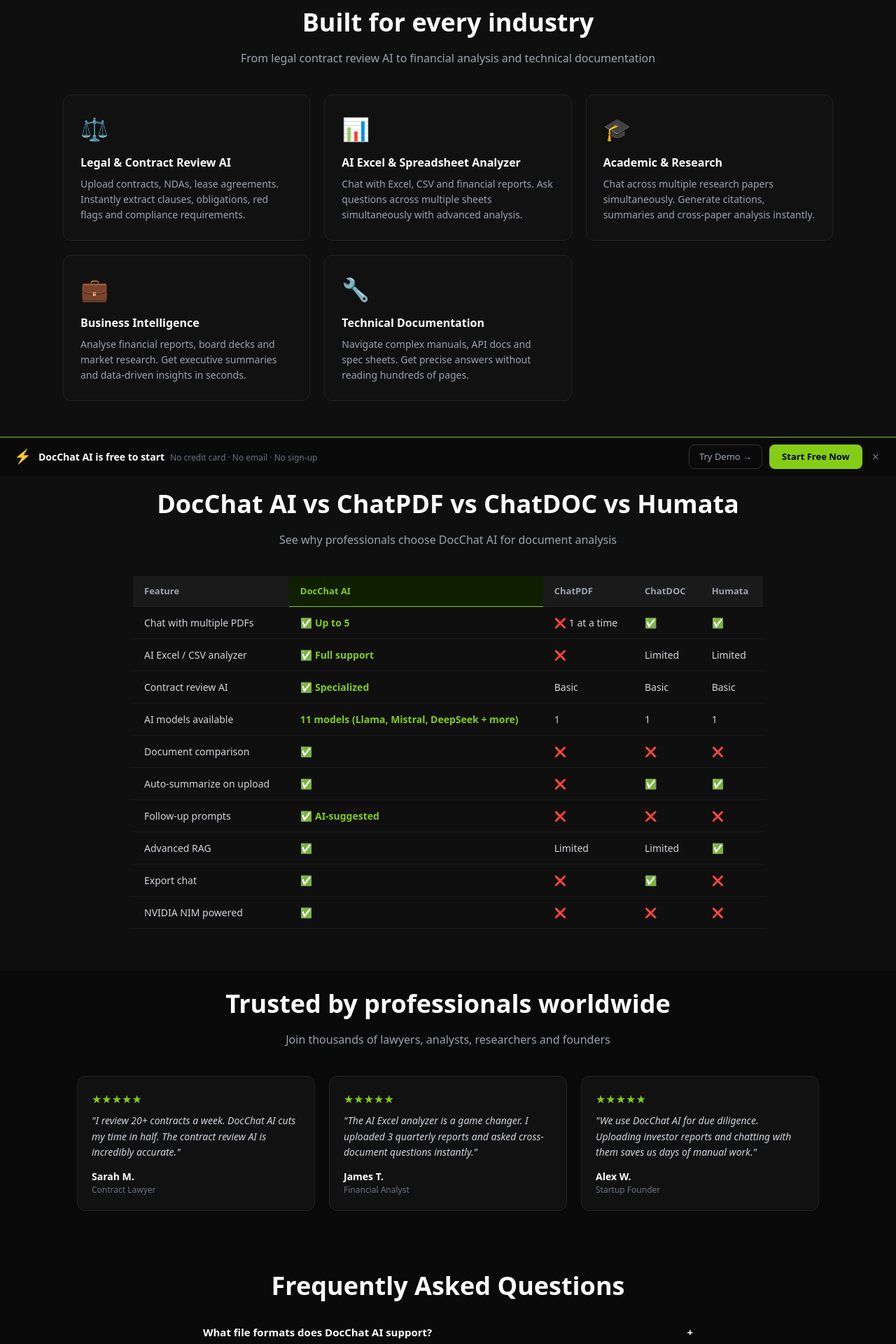
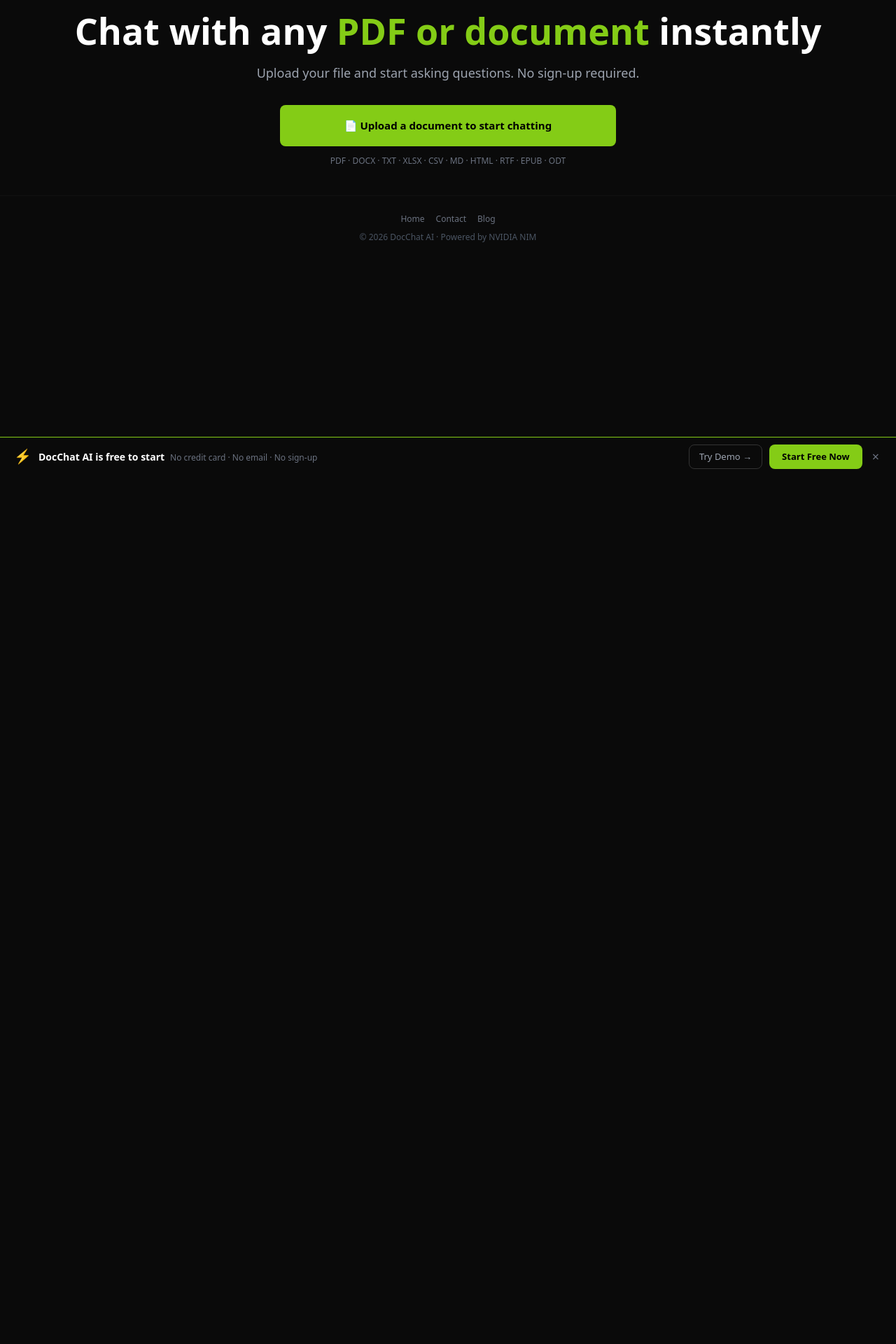
Before and after one commit to justin280/docchat-saas, a Next.js app: page / in a window 1280 px wide. Shown: the part 120-2040 px from the top of the page at 70% size. After the commit the page ends 800 px from the top, so only its background shows below. Built offline with nearby package versions, Linux system fonts and the light colour scheme.

Commit message:
Strip homepage to chat-only: remove industry grid, comparison table, testimonials, FAQ

```diff
--- a/app/page.js
+++ b/app/page.js
@@ -12,36 +12,11 @@ const QUICK_PROMPTS = [
   { icon: '❓', label: 'FAQ' },
 ];
 
-const USE_CASES = [
-  { icon: '⚖️', title: 'Legal & Contract Review AI', desc: 'Upload contracts, NDAs, lease agreements. Instantly extract clauses, obligations, red flags and compliance requirements.' },
-  { icon: '📊', title: 'AI Excel & Spreadsheet Analyzer', desc: 'Chat with Excel, CSV and financial reports. Ask questions across multiple sheets simultaneously with advanced analysis.' },
-  { icon: '🎓', title: 'Academic & Research', desc: 'Chat across multiple research papers simultaneously. Generate citations, summaries and cross-paper analysis instantly.' },
-  { icon: '💼', title: 'Business Intelligence', desc: 'Analyse financial reports, board decks and market research. Get executive summaries and data-driven insights in seconds.' },
-  { icon: '🔧', title: 'Technical Documentation', desc: 'Navigate complex manuals, API docs and spec sheets. Get precise answers without reading hundreds of pages.' },
+const NAV_PAGES = [
+  { slug: '/', label: 'Home' },
+  { slug: '/contact', label: 'Contact' },
+  { slug: '/blog', label: 'Blog' },
 ];
-
-const FEATURES = [
-  { icon: '📁', title: 'Chat With Multiple PDFs', desc: 'Upload up to 5 documents simultaneously and ask questions across all of them at once.' },
-  { icon: '🤖', title: '11 AI Models', desc: 'Choose from 11 AI models: Llama 3.3, DeepSeek V3, Gemma 3, Phi-4, Qwen 2.5, Nemotron and more.' },
-  { icon: '⚡', title: 'Quick Prompts', desc: 'One-click: Summarise, Key Points, Action Items, Risks, Dates.' },
-  { icon: '📊', title: 'AI Excel Analyzer', desc: 'Deep spreadsheet and CSV analysis with multi-sheet support.' },
-  { icon: '⬇️', title: 'Export Chat', desc: 'Download your entire conversation as a .txt file.' },
-  { icon: '🔒', title: 'Private & Secure', desc: 'Documents are never stored. Advanced RAG architecture ensures accurate, grounded answers.' },
-  { icon: '💬', title: 'Follow-Up Prompts', desc: 'AI suggests intelligent follow-up questions based on your document context.' },
-  { icon: '🔄', title: 'Document Comparison', desc: 'Compare two contracts or reports side-by-side to spot differences instantly.' },
-  { icon: '🔍', title: 'Auto-Summarize', desc: 'Toggle auto-summarize on upload to get an instant overview before you start chatting.' },
-];
-
-const TESTIMONIALS = [
-  { name: 'Sarah M.', role: 'Contract Lawyer', text: 'I review 20+ contracts a week. DocChat AI cuts my time in half. The contract review AI is incredibly accurate.' },
-  { name: 'James T.', role: 'Financial Analyst', text: 'The AI Excel analyzer is a game changer. I uploaded 3 quarterly reports and asked cross-document questions instantly.' },
-  { name: 'Alex W.', role: 'Startup Founder', text: 'We use DocChat AI for due diligence. Uploading investor reports and chatting with them saves us days of manual work.' },
-];
-
-const NAV_PAGES = [
-      { slug: '/contact', label: 'Contact' },
-
-    ];
 export default function Home() {
   const [docs, setDocs] = useState([]);
   const [messages, setMessages] = useState([]);
@@ -238,17 +213,6 @@ export default function Home() {
     backBtn: { backgroundColor:'transparent', border:'1px solid #333', borderRadius:'6px', padding:'6px 12px', color:'#9ca3af', fontSize:'12px', cursor:'pointer' },
     errorBox: { backgroundColor:'#1f0a0a', border:'1px solid #ef4444', borderRadius:'8px', padding:'10px 12px', fontSize:'12px', color:'#ef4444' },
   };
-  const [openFaq, setOpenFaq] = useState(null);
-  const faqs = [
-    { q: 'What file formats does DocChat AI support?', a: 'PDF, DOCX, TXT, XLSX, CSV, Markdown, HTML, RTF, EPUB, ODT and more.' },
-    { q: 'Can I chat with multiple PDFs at once?', a: 'Yes! Upload up to 5 documents simultaneously and ask questions across all of them. Our advanced RAG architecture ensures accurate, grounded answers.' },
-    { q: 'Is DocChat AI suitable for contract review?', a: 'Absolutely. Our contract review AI is used by lawyers and paralegals to extract clauses, flag obligations and identify risks in seconds.' },
-    { q: 'Can it analyse Excel and CSV files?', a: 'Yes. Our AI Excel analyzer supports deep table and multi-sheet analysis. Upload financial reports, budgets or datasets and ask natural language questions.' },
-    { q: 'Which AI models are available?', a: 'Llama 3.1 70B, Mistral Large and DeepSeek R1 — all powered by NVIDIA NIM infrastructure.' },
-    { q: 'Are my documents private?', a: 'Yes. Documents are processed in-session only and never persisted to any database.' },
-    { q: 'Can I cancel my subscription?', a: 'Yes, cancel anytime from your account settings. No lock-in contracts.' },
-  ];
-
   if (view === 'chat') {
     return (
       <main style={s.chatWrap}>
@@ -390,99 +354,34 @@ export default function Home() {
         {NAV_PAGES.map(p=>(
           <a key={p.slug} href={p.slug} style={{color:'#9ca3af',fontSize:'13px',textDecoration:'none'}}>{p.label}</a>
         ))}
-        <button style={{...s.ctaBtn, padding:'8px 18px', fontSize:'13px'}} onClick={()=>setView('chat')}>Try Free</button>
       </nav>
 
 
-      <section style={{...s.section, backgroundColor:'#0f0f0f', maxWidth:'100%', padding:'60px 20px'}}>
-        <div style={{maxWidth:'1100px',margin:'0 auto'}}>
-          <h2 style={s.h2}>Built for every industry</h2>
-          <p style={s.h2sub}>From legal contract review AI to financial analysis and technical documentation</p>
-          <div style={s.grid3}>
-            {USE_CASES.map((u,i)=>(
-              <div key={i} style={s.card}>
-                <div style={s.cardIcon}>{u.icon}</div>
-                <h3 style={s.cardTitle}>{u.title}</h3>
-                <p style={s.cardDesc}>{u.desc}</p>
-              </div>
-            ))}
-          </div>
-        </div>
-      </section>
+      <section style={{...s.hero, padding:'80px 20px 40px'}}>
+        <h1 style={s.h1}>Chat with any <span style={s.h1green}>PDF or document</span> instantly</h1>
+        <p style={s.subtitle}>Upload your file and start asking questions. No sign-up required.</p>
 
-      <section style={s.compareSec}>
-        <div style={{maxWidth:'1100px',margin:'0 auto'}}>
-          <h2 style={s.h2}>DocChat AI vs ChatPDF vs ChatDOC vs Humata</h2>
-          <p style={s.h2sub}>See why professionals choose DocChat AI for document analysis</p>
-          <div style={{overflowX:'auto'}}>
-            <table style={s.compareTable}>
-              <thead>
-                <tr>
-                  <th style={s.th}>Feature</th>
-                  <th style={s.thGreen}>DocChat AI</th>
-                  <th style={s.th}>ChatPDF</th>
-                  <th style={s.th}>ChatDOC</th>
-                  <th style={s.th}>Humata</th>
-                </tr>
-              </thead>
-              <tbody>
-                {[
-                  ['Chat with multiple PDFs','✅ Up to 5','❌ 1 at a time','✅','✅'],
-                  ['AI Excel / CSV analyzer','✅ Full support','❌','Limited','Limited'],
-                  ['Contract review AI','✅ Specialized','Basic','Basic','Basic'],
-                  ['AI models available','11 models (Llama, Mistral, DeepSeek + more)','1','1','1'],
-                  ['Document comparison','✅','❌','❌','❌'],
-                  ['Auto-summarize on upload','✅','❌','✅','✅'],
-                  ['Follow-up prompts','✅ AI-suggested','❌','❌','❌'],
-                  ['Advanced RAG','✅','Limited','Limited','✅'],
-                                    ['Export chat','✅','❌','✅','❌'],
-                  ['NVIDIA NIM powered','✅','❌','❌','❌'],
-                ].map(([feat,...vals],i)=>(
-                  <tr key={i}>
-                    <td style={s.td}>{feat}</td>
-                    {vals.map((v,j)=>(
-                      <td key={j} style={j===0?s.tdGreen:s.td}>{v}</td>
-                    ))}
-                  </tr>
-                ))}
-              </tbody>
-            </table>
-          </div>
-        </div>
-      </section>
-
-      <section style={{...s.section, paddingTop:'20px'}}>
-        <h2 style={s.h2}>Trusted by professionals worldwide</h2>
-        <p style={s.h2sub}>Join thousands of lawyers, analysts, researchers and founders</p>
-        <div style={s.testimonialGrid}>
-          {TESTIMONIALS.map((t,i)=>(
-            <div key={i} style={s.testimonialCard}>
-              <div style={s.stars}>★★★★★</div>
-              <p style={s.testimonialText}>"{t.text}"</p>
-              <div style={s.testimonialName}>{t.name}</div>
-              <div style={s.testimonialRole}>{t.role}</div>
+        <div style={{maxWidth:'520px', margin:'32px auto 0', padding:'0 20px'}}>
+          <label style={{...s.uploadLabel, padding:'18px', fontSize:'15px', display:'block', cursor:uploading?'not-allowed':'pointer', opacity:uploading?0.6:1}}>
+            {uploading ? 'Uploading...' : '📄  Upload a document to start chatting'}
+            <input
+              ref={fileInputRef}
+              type="file"
+              accept=".pdf,.docx,.txt,.xlsx,.csv,.md,.html,.rtf,.epub,.odt"
+              multiple
+              disabled={uploading}
+              style={{display:'none'}}
+              onChange={handleUpload}
+            />
+          </label>
+          <p style={{color:'#6b7280', fontSize:'12px', marginTop:'12px', textAlign:'center'}}>
+            PDF · DOCX · TXT · XLSX · CSV · MD · HTML · RTF · EPUB · ODT
+          </p>
+          {uploadError && (
+            <div style={{...s.errorBox, marginTop:'16px'}}>
+              <strong>Upload error:</strong> {uploadError}
             </div>
-          ))}
-        </div>
-      </section>
-
-      <section style={{...s.section, paddingTop:'20px'}}>
-        <h2 style={s.h2}>Frequently Asked Questions</h2>
-        <div style={{maxWidth:'700px',margin:'0 auto'}}>
-          {faqs.map((f,i)=>(
-            <div key={i} style={s.faqItem} onClick={()=>setOpenFaq(openFaq===i?null:i)}>
-              <div style={s.faqQ}><span>{f.q}</span><span>{openFaq===i?'−':'+'}</span></div>
-              {openFaq===i&&<div style={s.faqA}>{f.a}</div>}
-            </div>
-          ))}
-        </div>
-      </section>
-
-      <section style={s.section}>
-        <div style={s.ctaSection}>
-          <h2 style={{...s.h2, marginBottom:'12px'}}>Ready to stop scrolling through documents?</h2>
-          <p style={{color:'#9ca3af',marginBottom:'24px'}}>Join professionals who use DocChat AI to work smarter across any document format.</p>
-          <button style={s.ctaBtn} onClick={()=>setView('chat')}>Start for Free</button>
+          )}
         </div>
       </section>
 
```
